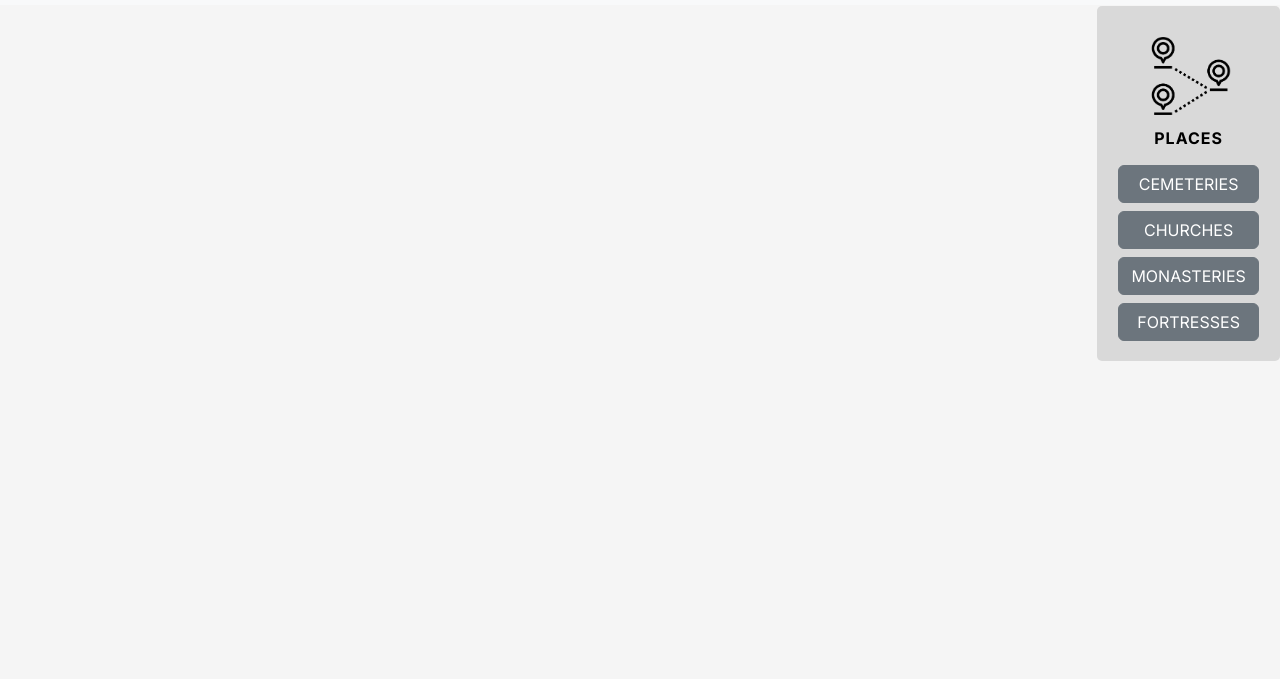
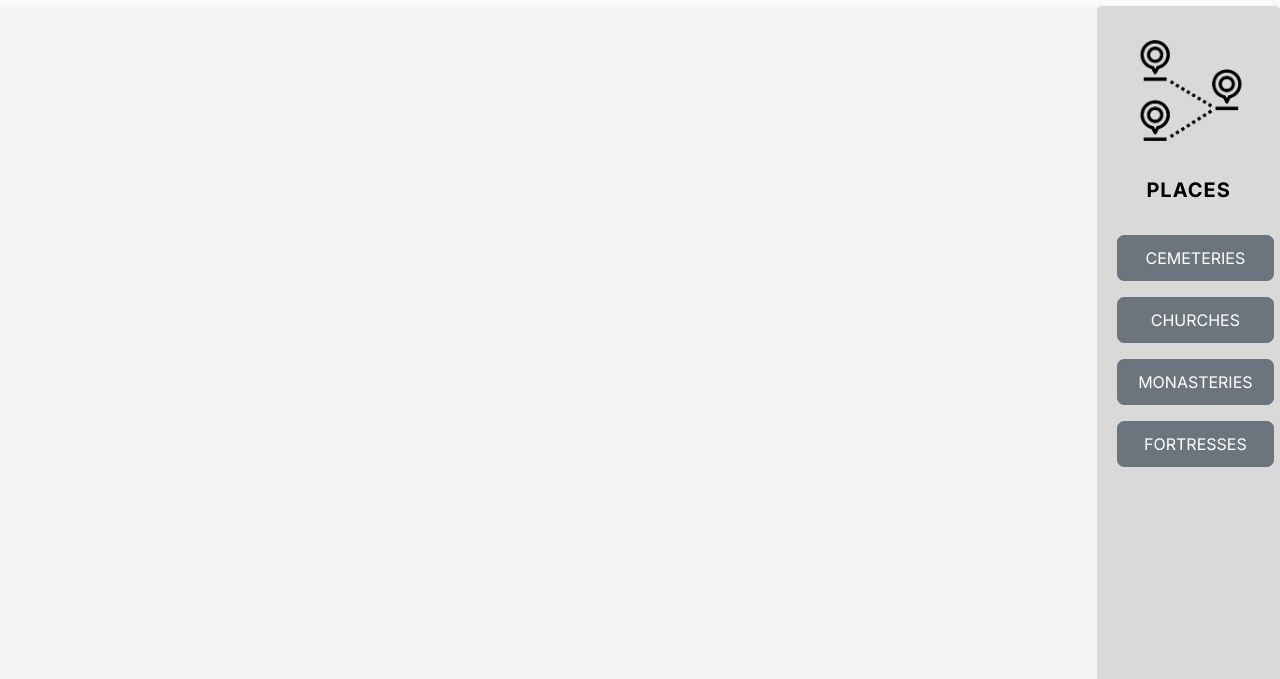
Before and after one commit to lisaldrian/Thanados_new_vite, a website built with Vite: page places.html in a window 1280 px wide. Shown: the part 121-800 px from the top of the page. Built offline with nearby package versions, Linux system fonts and the light colour scheme.

Commit message:
tabs_buttons

```diff
--- a/places.html
+++ b/places.html
@@ -131,20 +131,15 @@
             <div class="tab_places">
                 <div class="tab_places__icon">
                     <img src="/images/places_550.png" alt="Places">
-                </div>
-                <div class="card_home__label">Places</div>
 
+                <div class="tab_places__label">Places</div>
 
-                <div class="d-grid gap-2 col-7 mx-auto text-center">
-                  <button class="btn btn-secondary" type="button">CEMETERIES</button>
-                  <button class="btn btn-secondary" type="button">CHURCHES</button>
-                  <button class="btn btn-secondary" type="button">MONASTERIES</button>
-                  <button class="btn btn-secondary" type="button">FORTRESSES</button></div>
+                <div class="d-grid gap-3 mx-auto text-center">
+                  <button class="btn btn-secondary my-button" type="button">CEMETERIES</button>
+                  <button class="btn btn-secondary my-button" type="button">CHURCHES</button>
+                  <button class="btn btn-secondary my-button" type="button">MONASTERIES</button>
+                  <button class="btn btn-secondary my-button" type="button">FORTRESSES</button></div>
               </div>
-
-
-
-
 
     </section>
   </main>
--- a/places/scss/components/tab.scss
+++ b/places/scss/components/tab.scss
@@ -11,6 +11,7 @@
 .tab_places{
     margin-top: rem(45);
     width:14.2857vw;
+    height: 100vh;
     background: var(--card-bg);
     color: var(--text-color2);
     text-align: center;
@@ -21,7 +22,7 @@
 
    &__icon{
     img {
-        max-width: 70%; /* Set the width of the image */
+        max-width: 90%; /* Set the width of the image */
         height: auto;}
 
     }
@@ -30,15 +31,16 @@
         display: flex;
         justify-content: center;
         align-items: center;
-        font-size: rem (20);
+        font-size: rem(20);
         font-weight: 600;
-        margin-bottom: rem(15);
+        margin-top: rem(20);
+        margin-bottom: rem(30);
         text-transform: uppercase;
         color: var(--text-color2);
         letter-spacing: rem(1);
 }
 
-    &__description {
+    /*&__description {
         color: var(--text-color1);
         font-weight: 300;
         text-align: justify;
@@ -49,15 +51,55 @@
         font-size: rem(12);
         margin-top: rem(20);
     }
-   }
-
-   .btn-secondary {
-
-   }
-
-   .tab_places .d-grid {
-    height: 100%; /* Ensure the grid fills the height of tab_places */
-    justify-content: center;
+   } */
 
 
+// Define button sizes
+$button-sizes: (
+  'small': (padding-y: 5px, padding-x: 10px, font-size: 12px, border-radius: 3px),
+  'medium': (padding-y: 8px, padding-x: 15px, font-size: 14px, border-radius: 5px),
+  'large': (padding-y: 10px, padding-x: 20px, font-size: 16px, border-radius: 7px),
+  'xlarge': (padding-y: 30px, padding-x: 20px, font-size: 20px, border-radius: 7px)
+);
+
+// Mixin for applying button size
+@mixin apply-button-size($padding-y, $padding-x, $font-size, $border-radius) {
+  padding: $padding-y $padding-x;
+  font-size: $font-size;
+  border-radius: $border-radius;
 }
+
+// Mixin for breakpoints
+@mixin breakpoint($size) {
+  @media (min-width: map-get($breakpoints-up, $size)) {
+    @content;
+  }
+}
+
+@mixin breakpoint-down($size) {
+  @media (max-width: map-get($breakpoints-down, $size)) {
+    @content;
+  }
+}
+
+// Mixin for applying button size from the map
+@mixin button-size($size) {
+  $size-props: map-get($button-sizes, $size);
+  @include apply-button-size($size-props...);
+}
+
+// Apply button size based on screen size
+.my-button {
+  @include button-size('medium'); // Default size for medium screens
+  @include breakpoint-down('small') {
+    @include button-size('small'); // Adjust size for small screens
+  }
+  @include breakpoint('large') {
+    @include button-size('large'); // Adjust size for large screens
+  }
+  @include breakpoint('xlarge') {
+    @include button-size('xlarge');
+}
+
+}
+}
```
